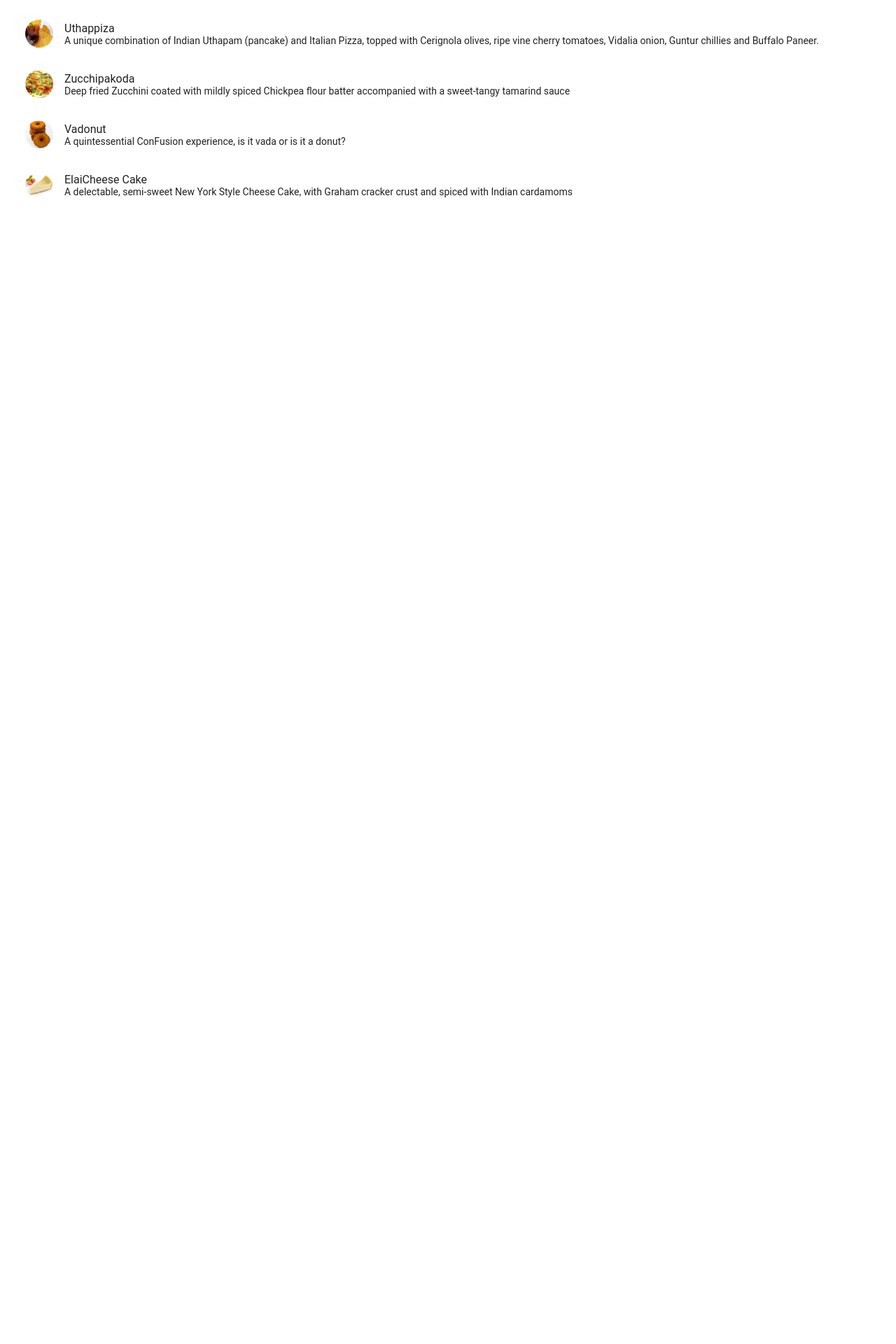
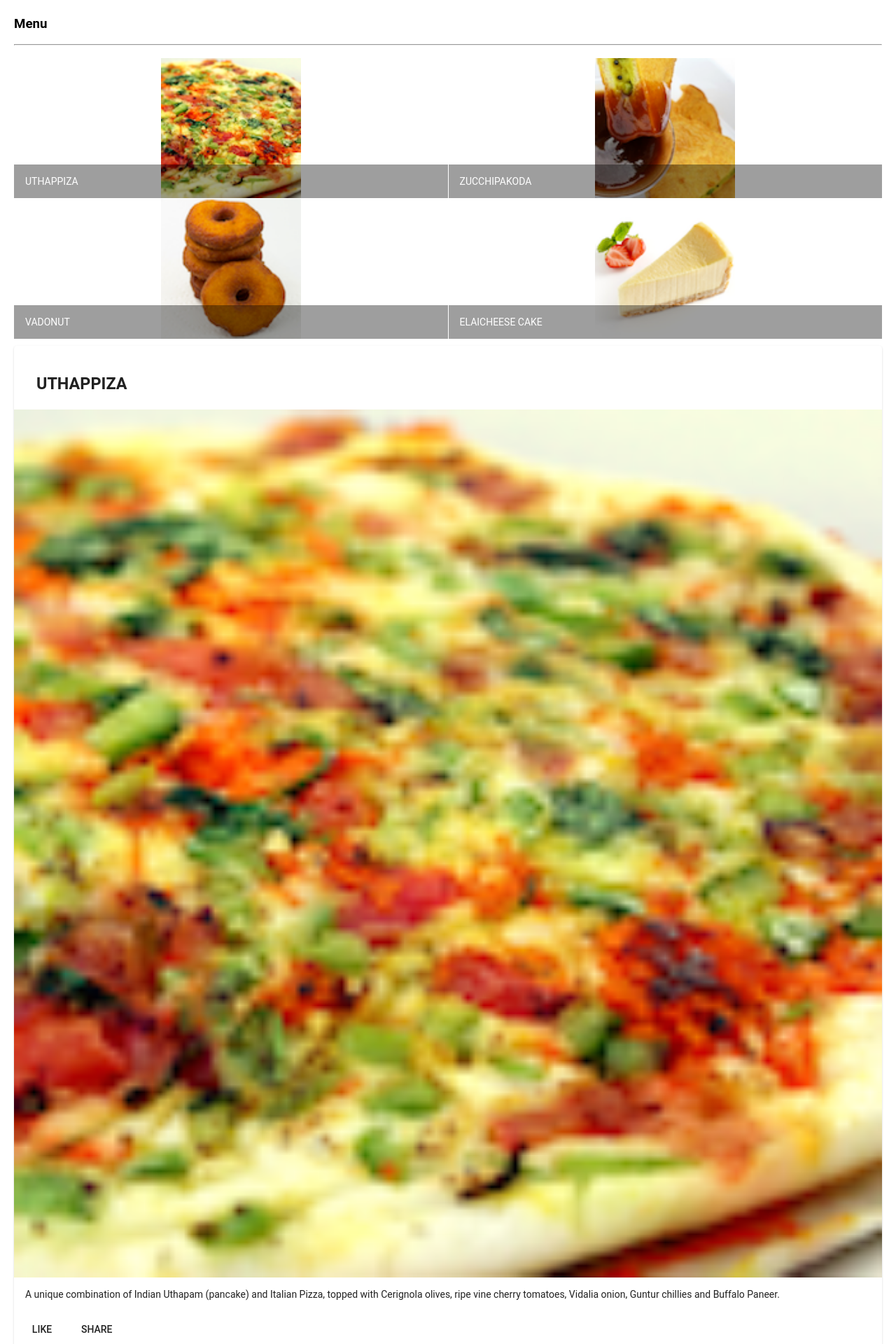
Before and after one commit to hyelnatzz/course_angular, an Angular app: page / in a window 1280 px wide. Shown: the part 80-2000 px from the top of the page at 70% size. Before the commit the page ends 800 px from the top, so only its background shows below. Built offline with nearby package versions, Linux system fonts and the light colour scheme.

Commit message:
Components Part 2

```diff
--- a/src/app/menu/menu.component.html
+++ b/src/app/menu/menu.component.html
@@ -1,11 +1,37 @@
 <div class="container" fxLayout="column" fxLayoutGap="10px">
-    <mat-list fxFlex>
-      <mat-list-item *ngFor="let dish of dishes">
-        <img matListAvatar src="{{dish.image}}" alt="{{dish.name}}">
-        <h1 matLine> {{dish.name}} </h1>
-        <p matLine>
-          <span> {{dish.description}} </span>
-        </p>
-      </mat-list-item>
-    </mat-list>
+
+  <div fxFlex>
+    <div>
+      <h3>Menu</h3>
+      <hr>
+    </div>
+  </div>
+  <div fxFlex>
+    <mat-grid-list cols="2" rowHeight="200px">
+      <mat-grid-tile *ngFor="let dish of dishes">
+        <img height="200px" src="{{dish.image}}" alt="{{dish.name}}">
+        <mat-grid-tile-footer>
+          <h1 matLine> {{dish.name | uppercase}} </h1>
+        </mat-grid-tile-footer>
+      </mat-grid-tile>
+    </mat-grid-list>
+  </div>
+  <div fxFlex *ngIf="selectedDish">
+    <mat-card>
+      <mat-card-header>
+        <mat-card-title>
+          <h3>{{selectedDish.name | uppercase}}</h3>
+        </mat-card-title>
+      </mat-card-header>
+      <img mat-card-image src={{selectedDish.image}} alt={{selectedDish.name}}>
+      <mat-card-content>
+        <p>{{selectedDish.description}}</p>
+      </mat-card-content>
+      <mat-card-actions>
+        <button mat-button>LIKE</button>
+        <button mat-button>SHARE</button>
+      </mat-card-actions>
+    </mat-card>
+
+  </div>
 </div>
--- a/src/app/menu/menu.component.ts
+++ b/src/app/menu/menu.component.ts
@@ -1,17 +1,10 @@
 import { Component, OnInit } from '@angular/core';
 import { Dish } from '../shared/dish';
 
-@Component({
-  selector: 'app-menu',
-  templateUrl: './menu.component.html',
-  styleUrls: ['./menu.component.scss']
-})
-export class MenuComponent implements OnInit {
-
-  dishes: Dish[] = [
+const DISHES : Dish[] = [
   {
     name: 'Uthappiza',
-      image: '/assets/images/zucchipakoda.png',
+    image: '/assets/images/uthappizza.png',
     category: 'mains',
     label: 'Hot',
     price: '4.99',
@@ -20,7 +13,7 @@
   },
   {
     name: 'Zucchipakoda',
-      image: '/assets/images/uthappizza.png',
+    image: '/assets/images/zucchipakoda.png',
     category: 'appetizer',
     label: '',
     price: '1.99',
@@ -44,6 +37,17 @@
   }
 ]
 
+@Component({
+  selector: 'app-menu',
+  templateUrl: './menu.component.html',
+  styleUrls: ['./menu.component.scss']
+})
+export class MenuComponent implements OnInit {
+
+  dishes: Dish[] = DISHES;
+
+  selectedDish = DISHES[0];
+
   constructor() { }
 
   ngOnInit() {
```
Also changed, not shown: src/app/app.module.ts (+8 -1 lines). Lines whose indentation alone changed are shown as unchanged.
